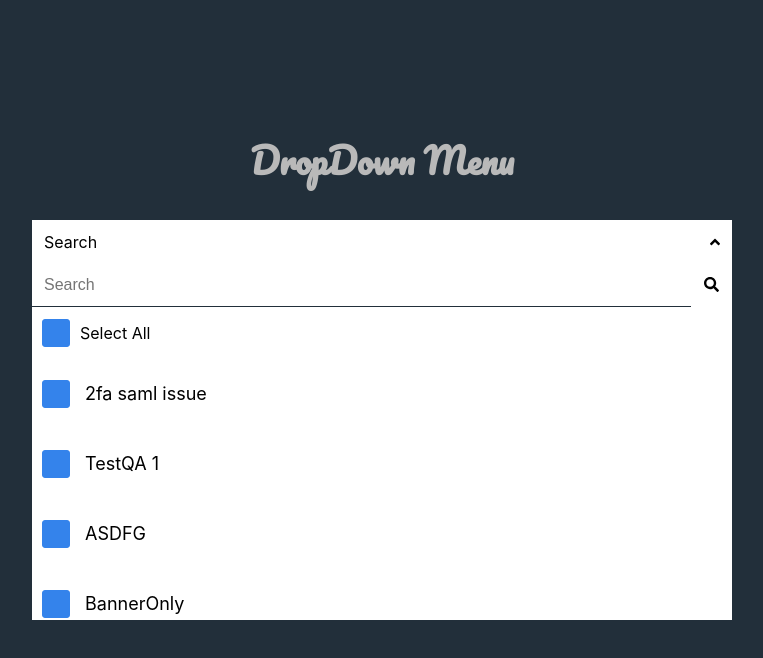
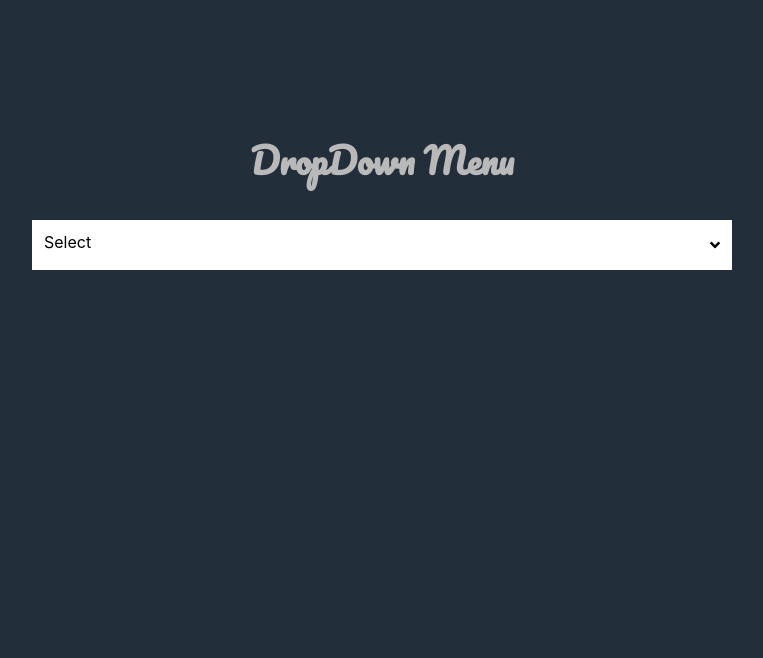
Before and after one commit to panditaditi07/search-input-field, a React (Create React App) app: page / in a window 1280 px wide. Both pictures are taken after a click on the element 973 px from the left and 245 px from the top of the page. Shown: the top 658 px of the page, without its empty margins (258-1021 px from the left). Built offline with nearby package versions, Linux system fonts and the light colour scheme.

Commit message:
added toggle for div

```diff
--- a/src/App.js
+++ b/src/App.js
@@ -37,8 +37,8 @@ class App extends Component {
             getList={this.getList}
             showKey="name"
             multipleSelect={true}
-            placeholder="Search"
-            searchList={{ searchkeys: ["name"] }}
+            placeholder="Select"
+            searchList={{ searchkeys: ["name"], placeholder: "Search" }}
           />
         </div>
       </>
--- a/src/components/DropDown/dropDown.jsx
+++ b/src/components/DropDown/dropDown.jsx
@@ -18,8 +18,6 @@ class DropDown extends Component {
     OptionList: [],
     showList: false,
     selectAll: false,
-    searchBarFocus: true,
-    selectAllOptions: [],
   };
 
   /**
@@ -35,26 +33,6 @@ class DropDown extends Component {
    * @param {event} event
    * focuses on searchBar
    */
-  onSearchFocus = (event) => {
-    // const { searchBarFocus } = this.state;
-    if (
-      event.currentTarget.id === "searchInput" &&
-      !event.currentTarget.contains(event.relatedTarget)
-    ) {
-      this.setState({ searchBarFocus: false });
-      // this.setState({ searchBarFocus: true });
-    }
-  };
-  onSearchBlur = (event) => {
-    // const { searchBarFocus } = this.state;
-    if (
-      event.currentTarget.id === "searchInput" &&
-      !event.currentTarget.contains(event.relatedTarget)
-    ) {
-      this.setState({ searchBarFocus: true });
-      // this.setState({ searchBarFocus: false });
-    }
-  };
 
   /**
    * removes all selected Options
@@ -96,6 +74,7 @@ class DropDown extends Component {
       ? this.removeOption(option)
       : this.addToList(option);
   };
+
   /**
    * it returns the select All data and sets the states.
    */
@@ -105,16 +84,13 @@ class DropDown extends Component {
     const result = data.map((options) => {
       return options;
     });
-    this.setState(
-      { OptionList: result, selectAll: !selectAll, selectAllOptions: result },
-      () => {
-        if (selectAll === true) {
-          this.setState({ OptionList: [] });
-        } else {
-          this.setState({ OptionList: result });
-        }
+    this.setState({ OptionList: result, selectAll: !selectAll }, () => {
+      if (selectAll === true) {
+        this.setState({ OptionList: [] });
+      } else {
+        this.setState({ OptionList: result });
       }
-    );
+    });
   };
 
   /**
@@ -142,6 +118,8 @@ class DropDown extends Component {
    * it hides the list when out of Focus
    */
   hideList = (event) => {
+    console.log(event.currentTarget.id === "dropdown-div");
+    console.log("Running");
     const { multipleSelect, getList } = this.props;
     const { OptionList } = this.state;
     if (
@@ -176,12 +154,17 @@ class DropDown extends Component {
    * returns true else true false
    */
   isAllSelected = () => {
-    if (this.state.selectAllOptions.length === this.state.OptionList.length) {
-      return true;
-    } else if (!this.state.OptionList.length) {
-      return true;
+    if (this.state.resultList.length) return false;
+    return true;
+  };
+  FocusDiv = (event) => {
+    if (
+      event.currentTarget.id === "dropdown-button" &&
+      !event.currentTarget.contains(event.relatedTarget)
+    ) {
+      this.setState({ showList: true });
     } else {
-      return false;
+      this.toggle();
     }
   };
 
@@ -189,14 +172,8 @@ class DropDown extends Component {
    * returns dropdown list
    */
   render() {
-    console.log(this.isAllSelected());
-    const {
-      showList,
-      resultList,
-      OptionList,
-      selectAll,
-      searchBarFocus,
-    } = this.state;
+    console.log(this.state.resultList);
+    const { showList, resultList, OptionList, selectAll } = this.state;
     const {
       placeholder,
       data,
@@ -209,13 +186,18 @@ class DropDown extends Component {
     return (
       <>
         <div
-          tabIndex="0"
+          tabIndex="1"
           id="dropdown-div"
           onBlur={this.hideList}
           className={styles["dropdown-div"]}
           data-test="DropdownComponent"
         >
-          <div className={styles["dropdown-button"]}>
+          <div
+            tabIndex="0"
+            className={styles["dropdown-button"]}
+            id="dropdown-button"
+            onFocus={this.FocusDiv}
+          >
             <div className={styles["button-heading"]}>
               {OptionList.length ? (
                 <div className={styles["selectedOptions"]}>
@@ -279,11 +261,11 @@ class DropDown extends Component {
                   data={data}
                   result={this.getResult}
                   searchkeys={searchList.searchkeys}
-                  placeholder={placeholder}
+                  placeholder={searchList.placeholder}
                   className={styles["searchbar"]}
                 />
               </div>
-              {multipleSelect && this.isAllSelected() && searchBarFocus ? (
+              {multipleSelect && this.isAllSelected() ? (
                 <div
                   className={styles["selectAll"]}
                   onClick={this.selectAllData}
@@ -307,7 +289,6 @@ class DropDown extends Component {
               {list.map((option, i) => {
                 return (
                   <div
-                    // tabIndex="-1"
                     className={styles["lists"]}
                     key={i}
                     onClick={() => {
--- a/src/components/DropDown/dropDown.module.scss
+++ b/src/components/DropDown/dropDown.module.scss
@@ -23,6 +23,7 @@
   justify-content: space-between;
   width: 700px;
   height: 50px;
+  outline: none !important;
   background-color: white;
   .icon {
     margin: 12px;
--- a/src/components/SearchBox/searchBox.jsx
+++ b/src/components/SearchBox/searchBox.jsx
@@ -29,6 +29,7 @@ class SearchBox extends Component {
           return;
         }
         if (
+          this.state.searchField.length &&
           getData[searchkey]
             .toLowerCase()
             .includes(this.state.searchField.toLowerCase())
```
